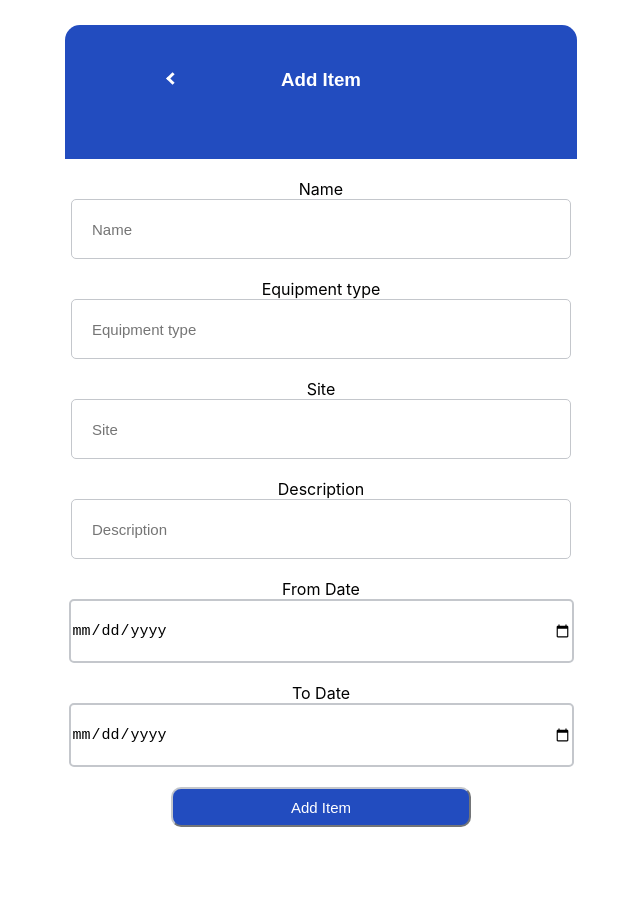
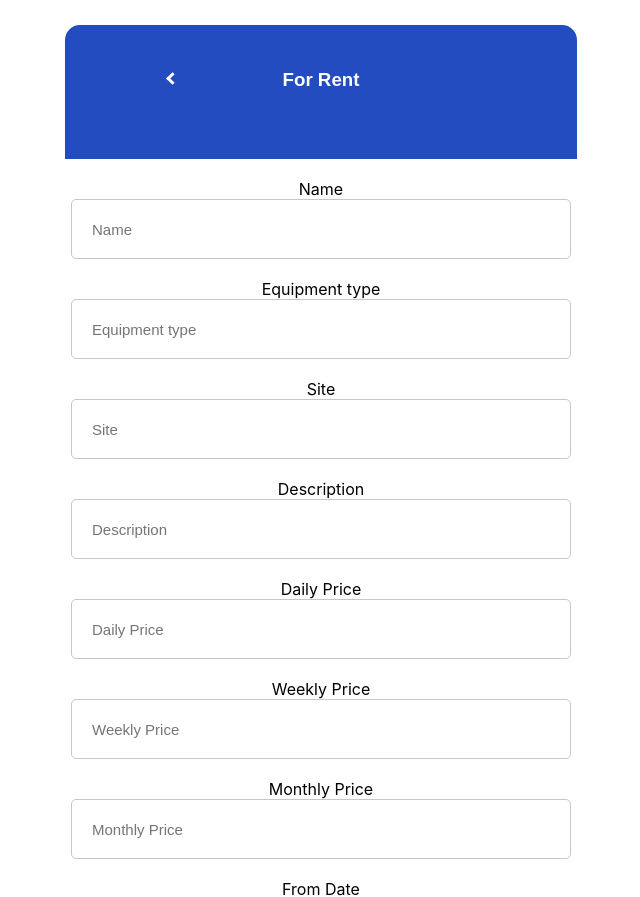
Before and after one commit to shp2018/SCEM, a React (Create React App) app in the folder SCEM Web/: page /marketplace/addItem in a window 1280 px wide. Shown: the top 897 px of the page, without its empty margins (319-959 px from the left). Before the commit the page ends 827 px from the top, so only its background shows below. Built offline with nearby package versions, Linux system fonts and the light colour scheme; no server answers.

Commit message:
added more fields to marketplaceAddItem.js

```diff
--- a/SCEM Web/src/archived/post.js
+++ b/SCEM Web/src/archived/post.js
@@ -1,5 +1,5 @@
 import {useEffect, useState} from 'react';
-import '../css/post.css';
+import './post.css';
 import {firestore} from "../firebase";
 import {collection, addDoc} from "firebase/firestore";
 
--- a/SCEM Web/src/archived/resetPw.js
+++ b/SCEM Web/src/archived/resetPw.js
@@ -1,5 +1,5 @@
 import React, {useState} from "react";
-import '../css/resetPw.css';
+import './resetPw.css';
 import {useLocation, useNavigate} from "react-router-dom";
 import {initializeApp} from "firebase/app";
 import {getDatabase} from "firebase/database";
--- a/SCEM Web/src/css/marketplaceAddItem.css
+++ b/SCEM Web/src/css/marketplaceAddItem.css
@@ -80,6 +80,33 @@
     border-color: #c4c7cc;
 }
 
+#marketplaceAddItem-InputDailyPrice {
+    border-style: double;
+    border-radius: 5px;
+    width: 500px;
+    height: 60px;
+    font-size: 15px;
+    border-color: #c4c7cc;
+}
+
+#marketplaceAddItem-InputWeeklyPrice {
+    border-style: double;
+    border-radius: 5px;
+    width: 500px;
+    height: 60px;
+    font-size: 15px;
+    border-color: #c4c7cc;
+}
+
+#marketplaceAddItem-InputMonthlyPrice {
+    border-style: double;
+    border-radius: 5px;
+    width: 500px;
+    height: 60px;
+    font-size: 15px;
+    border-color: #c4c7cc;
+}
+
 #marketplaceAddItem-InputEquipmentType {
     border-style: double;
     border-radius: 5px;
--- a/SCEM Web/src/routes/marketplaceAddItem.js
+++ b/SCEM Web/src/routes/marketplaceAddItem.js
@@ -9,6 +9,9 @@ function MarketplaceAddItem() {
     const [equipmentType, setEquipmentType] = useState("");
     const [site, setSite] = useState("");
     const [description, setDescription] = useState("");
+    const [dailyPrice, setDailyPrice] = useState("");
+    const [weeklyPrice, setWeeklyPrice] = useState("");
+    const [monthlyPrice, setMonthlyPrice] = useState("");
     const [fromDate, setFromDate] = useState("");
     const [toDate, setToDate] = useState("");
 
@@ -77,6 +80,9 @@ function MarketplaceAddItem() {
             equipmentType: equipmentType,
             site: site,
             description: description,
+            dailyPrice: dailyPrice,
+            weeklyPrice: weeklyPrice,
+            monthlyPrice: monthlyPrice,
             fromDate: fromDate,
             toDate: toDate,
             userCreated: userName,
@@ -101,7 +107,7 @@ function MarketplaceAddItem() {
                     </a>
                 </div>
                 <div id={"marketplaceAddItem-marketplaceAddItemText"}>
-                    <h3> Add Item </h3>
+                    <h3> For Rent </h3>
                 </div>
             </div>
             <br></br>
@@ -112,32 +118,56 @@ function MarketplaceAddItem() {
                         <input id="marketplaceAddItem-InputName" type="text" placeholder="Name" onChange={(e) => {
                             setName(e.target.value)
                         }}></input><br></br>
+
                         <label id="marketplaceAddItem-LabelEquipmentType">Equipment type</label>
                         <input id="marketplaceAddItem-InputEquipmentType" type="text" placeholder="Equipment type"
                                onChange={(e) => {
                                    setEquipmentType(e.target.value)
                                }}></input><br></br>
+
                         <label id="marketplaceAddItem-LabelSite">Site</label>
                         <input id="marketplaceAddItem-InputSite" type="text" placeholder="Site" onChange={(e) => {
                             setSite(e.target.value)
                         }}></input><br></br>
+
                         <label id="marketplaceAddItem-LabelDescription">Description</label>
                         <input id="marketplaceAddItem-InputDescription" type="text" placeholder="Description"
                                onChange={(e) => {
                                    setDescription(e.target.value)
                                }}></input><br></br>
+
+                        <label id="marketplaceAddItem-LabelDailyPrice">Daily Price</label>
+                        <input id="marketplaceAddItem-InputDailyPrice" type="text" placeholder="Daily Price"
+                               onChange={(e) => {
+                                   setDailyPrice(e.target.value)
+                               }}></input><br></br>
+
+                        <label id="marketplaceAddItem-LabelWeeklyPrice">Weekly Price</label>
+                        <input id="marketplaceAddItem-InputWeeklyPrice" type="text" placeholder="Weekly Price"
+                               onChange={(e) => {
+                                   setWeeklyPrice(e.target.value)
+                               }}></input><br></br>
+
+                        <label id="marketplaceAddItem-LabelMonthlyPrice">Monthly Price</label>
+                        <input id="marketplaceAddItem-InputMonthlyPrice" type="text" placeholder="Monthly Price"
+                               onChange={(e) => {
+                                   setMonthlyPrice(e.target.value)
+                               }}></input><br></br>
+
                         <label id="marketplaceAddItem-LabelFromDate">From Date</label><br></br>
                         <input id="marketplaceAddItem-InputFromDate" type="date" placeholder="From date"
                                onChange={(e) => {
                                    setFromDate(e.target.value)
                                }}></input><br></br>
                         <br></br>
+
                         <label id="marketplaceAddItem-LabelToDate">To Date</label><br></br>
                         <input id="marketplaceAddItem-InputToDate" type="date" placeholder="To date" onChange={(e) => {
                             setToDate(e.target.value)
                         }}></input><br></br>
+
                     </div>
-                    <button id="marketplaceAddItem-marketplaceAddItembutton" type="submit">Add Item</button>
+                    <button id="marketplaceAddItem-marketplaceAddItembutton" type="submit">Post</button>
                 </div>
             </form>
         </div>
```
Also changed, not shown: SCEM Web/src/archived/post.css (renamed from SCEM Web/src/css/post.css), SCEM Web/src/archived/resetPw.css (renamed from SCEM Web/src/css/resetPw.css).
